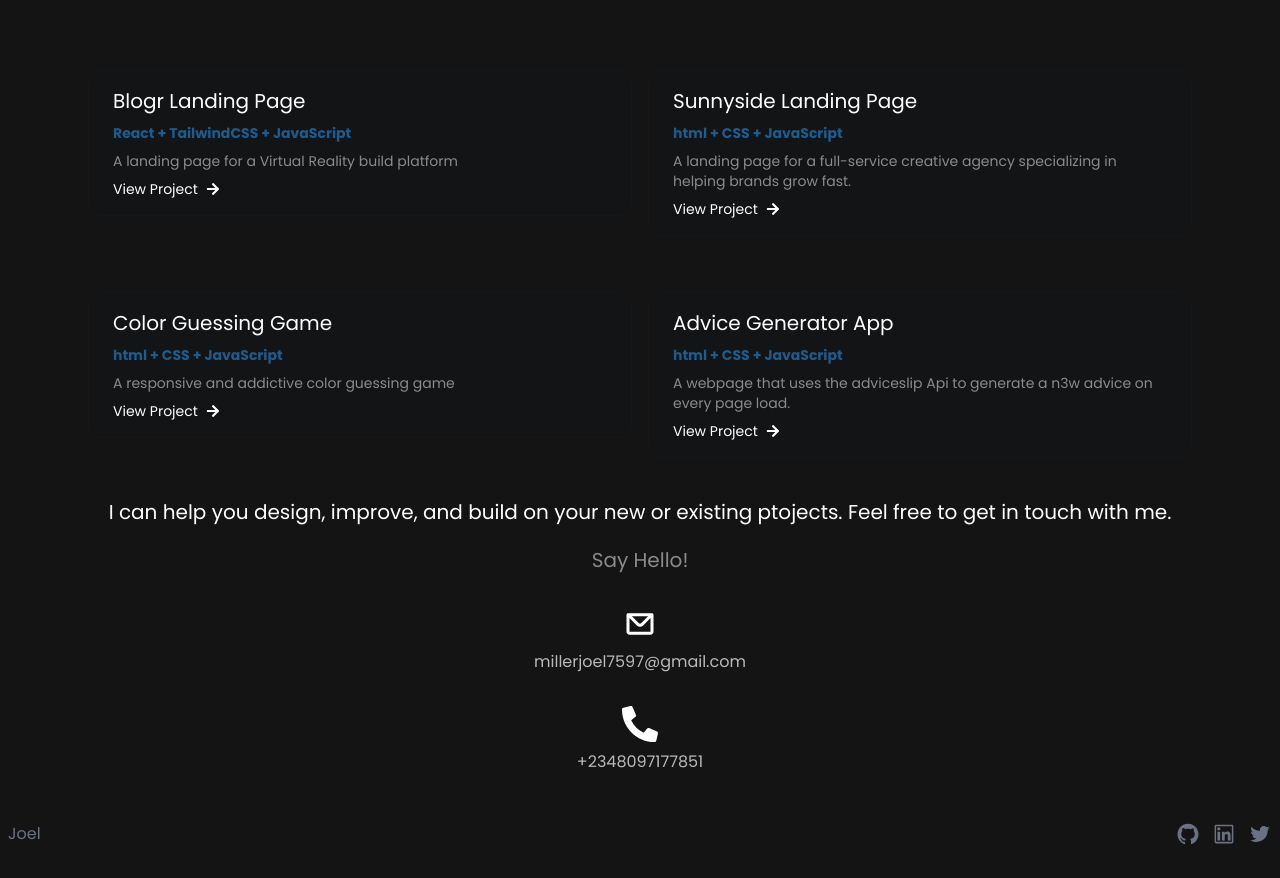
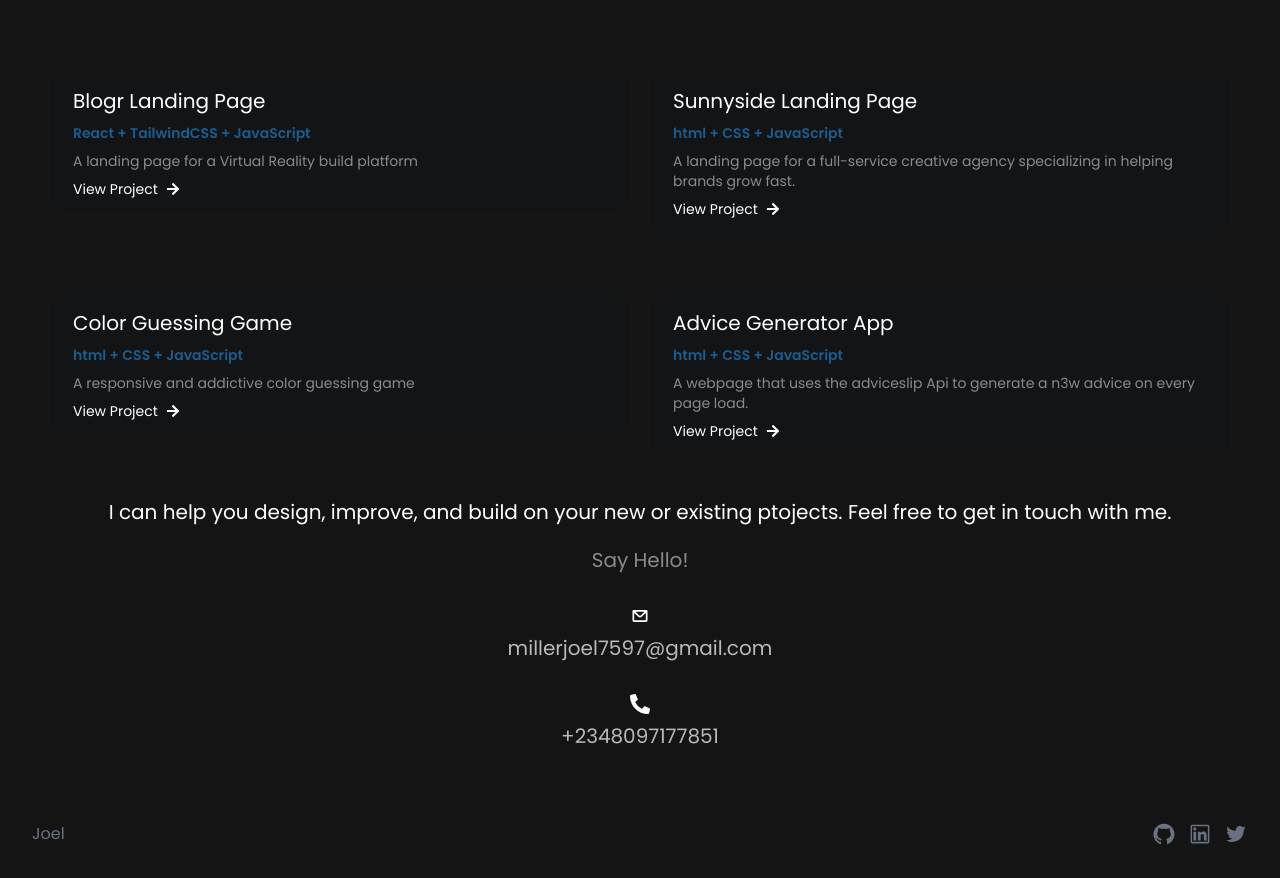
Before and after one commit to Jaymi-01/portfolio, a React (Vite) app: page / in a window 1280 px wide. Shown: the part 1100-1978 px from the top of the page. Before the commit the page ends 1954 px from the top, so only its background shows below. Built offline with nearby package versions, Linux system fonts and the light colour scheme.

Commit message:
fixed media query

```diff
--- a/src/assets/components/Contact.jsx
+++ b/src/assets/components/Contact.jsx
@@ -9,8 +9,8 @@ const Contact = () => {
         <div>{contact.map((contact, index) => (
             <div key={index}>
                 <div className='place-items-center mt-8'>
-                    <span className='text-4xl'>{contact.icon}</span>
-                    <h5 className='2xl opacity-70 mt-2'><a href="{contact.text}">{contact.text}</a></h5>
+                    <span className='text-sm md:text-xl'>{contact.icon}</span>
+                    <h5 className='text-sm md:text-xl opacity-70 mt-2'><a href="{contact.link}">{contact.text}</a></h5>
                 </div>
             </div>
         )
--- a/src/assets/components/Footer.jsx
+++ b/src/assets/components/Footer.jsx
@@ -5,7 +5,7 @@ import { AiOutlineTwitter } from "react-icons/ai";
 
 const Footer = () => {
   return (
-    <div className='flex items-center justify-between mt-10 text-gray-500 p-2'>
+    <div className='flex items-center justify-between mt-10 text-gray-500 p-8'>
         <h1>Joel</h1>
         <div className="flex gap-3 flex-row text-xl md:text-2xl">
                         <a className='hover:text-primary' href="https://github.com/Jaymi-01">
--- a/src/assets/components/Navbar.jsx
+++ b/src/assets/components/Navbar.jsx
@@ -54,9 +54,9 @@ const Navbar = () => {
             initial={false}
             animate={nav ? 'open' : 'closed'}
             variants={menuVariants}
-            className='fixed left-0 top-0 w-full min-h-screen bg-gray-900 z-40'
+            className='fixed left-0 top-0 w-full min-h-screen bg-secondary/70 z-40'
             >
-                <ul className='font-semibold text-4xl space-y-8 mt-24 text-center'>
+                <ul className='font-semibold text-1xl space-y-8 mt-24 text-center '>
                     <li><Link to="about" onClick={closeNav} smooth={true} offset={50} duration={500}>About</Link></li>
                     <li><Link to="skills" onClick={closeNav} smooth={true} offset={50} duration={500}>Skill</Link></li>
                     <li><Link to="project" onClick={closeNav} smooth={true} offset={50} duration={500}>Projects</Link></li>
--- a/src/assets/components/Project.jsx
+++ b/src/assets/components/Project.jsx
@@ -31,7 +31,7 @@ const Project = () => {
           </p>
           <AnimatePresence>
             <motion.div
-              className="grid grid-cols-1 gap-4 md:grid-cols-2 mt-10 px-10 mx-auto"
+              className="grid grid-cols-1 gap-4 md:grid-cols-2 mt-10 mx-auto"
               variants={containerVariants}
             >
               {projects.map((project, index) => (
@@ -42,8 +42,8 @@ const Project = () => {
                 >
                   <div className="mt-10 px-6 py-4 border border-neutral-900 bg-secondary/10 rounded-xl">
                     <div>
-                      <h1 className="text-xl">{project.title}</h1>
-                      <p className="text-sm mt-2 text-primary font-bold">
+                      <h1 className="text-xl md:sm">{project.title}</h1>
+                      <p className="text-sm md:xl mt-2 text-primary font-semibold">
                         {project.tools}
                       </p>
                     </div>
--- a/src/assets/constants/index.jsx
+++ b/src/assets/constants/index.jsx
@@ -71,11 +71,13 @@ export const projects =[
 export const contact =[
     {
         icon: <CgMail />,
-        text: "millerjoel7597@gmail.com"
+        text: "millerjoel7597@gmail.com",
+        link: "mailto:millerjoel7597@gmail.com",
     },
     {
         icon: <FaPhoneAlt />,
-        text: "+2348097177851"
+        text: "+2348097177851",
+        link: "tel:+2348097177851",
     },
 
 ]
```
